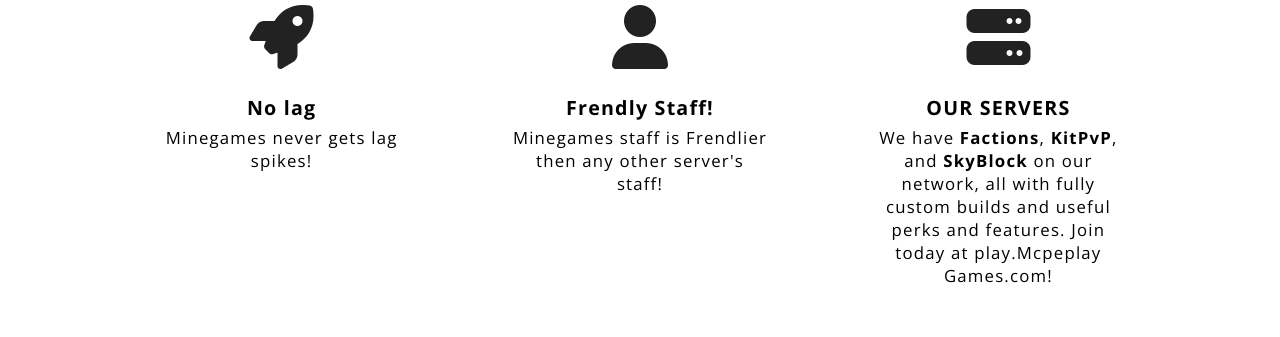
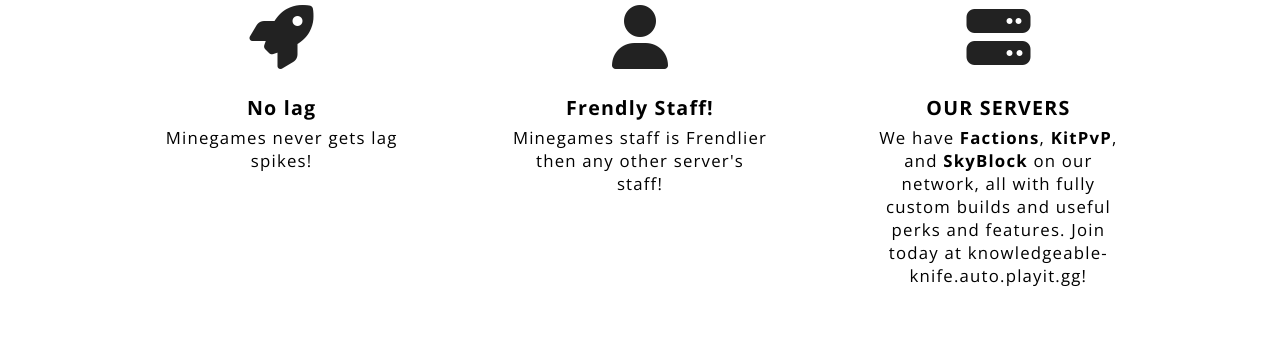
Before and after one commit to Mine-Games/mine-games.tk, a plain HTML site: page index.html in a window 1280 px wide. Shown: the part 880-1217 px from the top of the page. Drawn offline with nearby package versions, Linux system fonts and the light colour scheme; no server answers.

Commit message:
Update index.html

```diff
--- a/index.html
+++ b/index.html
@@ -85,7 +85,7 @@
 				<i class="fa fa-server fa-4x"></i>
 				<span>
 					<h3>OUR SERVERS</h3>
-					<p>We have <b>Factions</b>, <b>KitPvP</b>, and <b>SkyBlock</b> on our network, all with fully custom builds and useful perks and features. Join today at play.Mcpeplay Games.com!</p>
+					<p>We have <b>Factions</b>, <b>KitPvP</b>, and <b>SkyBlock</b> on our network, all with fully custom builds and useful perks and features. Join today at knowledgeable-knife.auto.playit.gg!</p>
 				</span>
 			</div>
 		</div>
```
